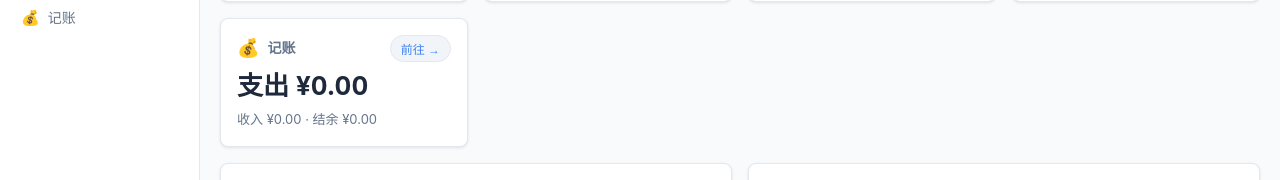
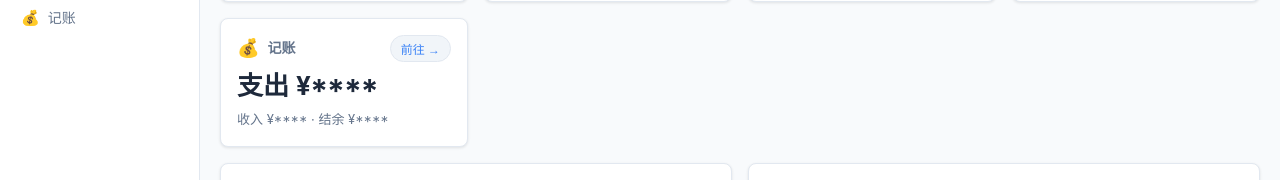
Before and after one commit to zhixiaotx/easy-web-tab, a Vue app: page /workbench in a window 1280 px wide. Shown: the part 354-534 px from the top of the page. Built offline with nearby package versions, Linux system fonts and the light colour scheme.

Commit message:
feat-工作台主页记账卡金额跟随掩码开关

```diff
--- a/src/components/workbench/WorkbenchHome.vue
+++ b/src/components/workbench/WorkbenchHome.vue
@@ -10,7 +10,7 @@ import { usePasswordsStore } from '@/stores/passwords'
 import { useWorkbenchHealthStore } from '@/stores/workbenchHealth'
 import { useWorkbenchLedgerStore } from '@/stores/workbenchLedger'
 import { calcBmi, calcDailyAttainment, calcExerciseAttainment, classifyBmi } from '@/composables/healthCore'
-import { calcMonthlyStats, formatYuan, monthKeyOf } from '@/composables/ledgerCore'
+import { calcMonthlyStats, formatYuan, maskOrReveal, monthKeyOf } from '@/composables/ledgerCore'
 import type { CountdownItem, HealthPlanMetric, TodoPriority, WorkbenchTodo } from '@/types'
 
 const emit = defineEmits<{ navigate: [section: string, tab?: string] }>()
@@ -111,12 +111,12 @@ const weightStats = computed(() => {
   return { value: `BMI ${bmi.toFixed(1)} ${BMI_LABEL[classifyBmi(bmi)]}`, sub: `最近 ${latest.weightKg} kg` }
 })
 
-// 记账：本月收入/支出/结余
+// 记账：本月收入/支出/结余（金额走掩码：默认隐藏 ****，跟随记账面板可见性开关实时联动）
 const ledgerStats = computed(() => {
   const stats = calcMonthlyStats(ledgerStore.entries, monthKeyOf(localToday()), ledgerStore.categories)
   return {
-    value: `支出 ¥${formatYuan(stats.expense)}`,
-    sub: `收入 ¥${formatYuan(stats.income)} · 结余 ¥${formatYuan(stats.balance)}`
+    value: `支出 ¥${maskOrReveal(formatYuan(stats.expense), !ledgerStore.showAmount)}`,
+    sub: `收入 ¥${maskOrReveal(formatYuan(stats.income), !ledgerStore.showAmount)} · 结余 ¥${maskOrReveal(formatYuan(stats.balance), !ledgerStore.showAmount)}`
   }
 })
 
```
